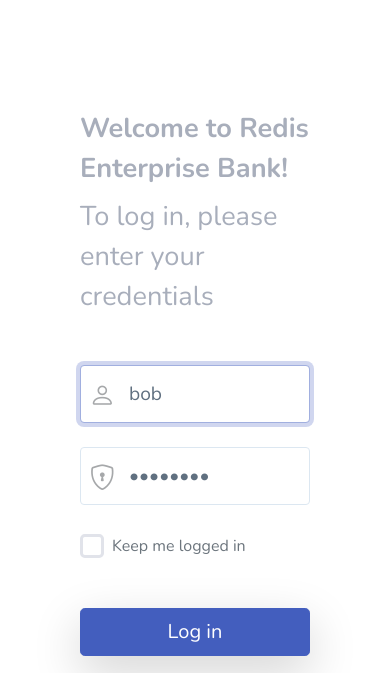
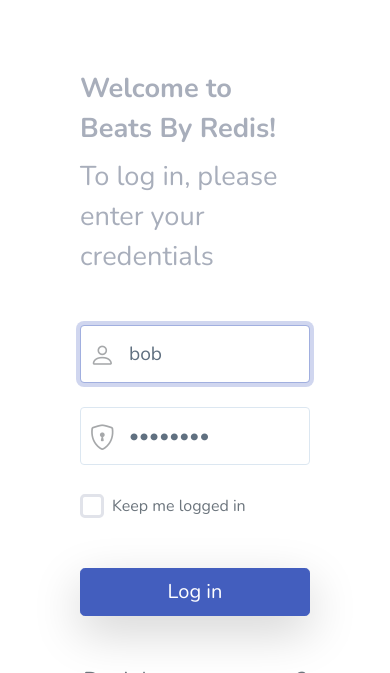
Before and after one commit to redis-developer/beats-by-redis, a website: page app/static/login.html in a window 390 px wide. Shown: the part 171-844 px from the top of the page. Drawn offline with nearby package versions, Linux system fonts and the light colour scheme; files whose address does not match are found by name.

Commit message:
Redis Enterprise Bank -> Beats By Redis

```diff
--- a/app/static/assets/css/pages/auth.css
+++ b/app/static/assets/css/pages/auth.css
@@ -1 +1 @@
-body{background-color:#fff}#auth{height:100vh;overflow-x:hidden}#auth #auth-right{height:100%;background:url(../../images/bg/4853433.jpg),linear-gradient(90deg,#2d499d,#3f5491)}#auth #auth-left{padding:5rem 8rem}#auth #auth-left .auth-title{font-size:4rem;margin-bottom:1rem}#auth #auth-left .auth-subtitle{font-size:1.7rem;line-height:2.5rem;color:#a8aebb}#auth #auth-left .auth-logo{margin-bottom:7rem}#auth #auth-left .auth-logo img{height:5.5rem}@media screen and (max-width:767px){#auth #auth-left{padding:5rem}}
+body{background-color:#fff}#auth{height:100vh;overflow-x:hidden}#auth #auth-right{height:100%;background:url(../../images/bg/4853433.jpg),linear-gradient(90deg,#2d499d,#3f5491)}#auth #auth-left{padding:5rem 8rem}#auth #auth-left .auth-title{font-size:4rem;margin-bottom:1rem}#auth #auth-left .auth-subtitle{font-size:1.7rem;line-height:2.5rem;color:#a8aebb}#auth #auth-left .auth-logo{margin-bottom:7rem}#auth #auth-left .auth-logo img{height:3rem;width:auto}@media screen and (max-width:767px){#auth #auth-left{padding:5rem}}
--- a/app/static/login.html
+++ b/app/static/login.html
@@ -4,7 +4,7 @@
 <head>
     <meta charset="UTF-8">
     <meta name="viewport" content="width=device-width, initial-scale=1.0">
-    <title>Redis Enterprise Bank - Login</title>
+    <title>Beats By Redis - Login</title>
     <link href="https://fonts.googleapis.com/css2?family=Nunito:wght@300;400;600;700;800&display=swap" rel="stylesheet">
     <link rel="stylesheet" href="assets/css/bootstrap.css">
     <link rel="stylesheet" href="assets/vendors/bootstrap-icons/bootstrap-icons.css">
@@ -21,7 +21,7 @@
                     <div class="auth-logo">
                         <a href="index.html"><img src="assets/images/logo/logo.png" alt="Logo" width="423px"></a>
                     </div>
-                    <h1 class="auth-subtitle">Welcome to Redis Enterprise Bank!</h1>
+                    <h1 class="auth-subtitle">Welcome to Beats By Redis!</h1>
                     <p class="auth-subtitle mb-5">To log in, please enter your credentials</p>
 
                     <form name="f" action="/account/login" method="POST">
```
Also changed, not shown: app/static/register.html (+2 -2 lines).
